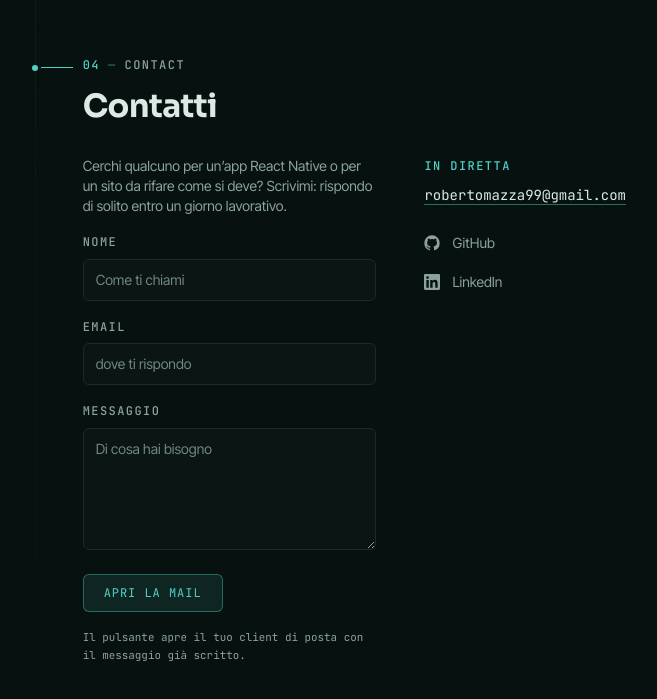
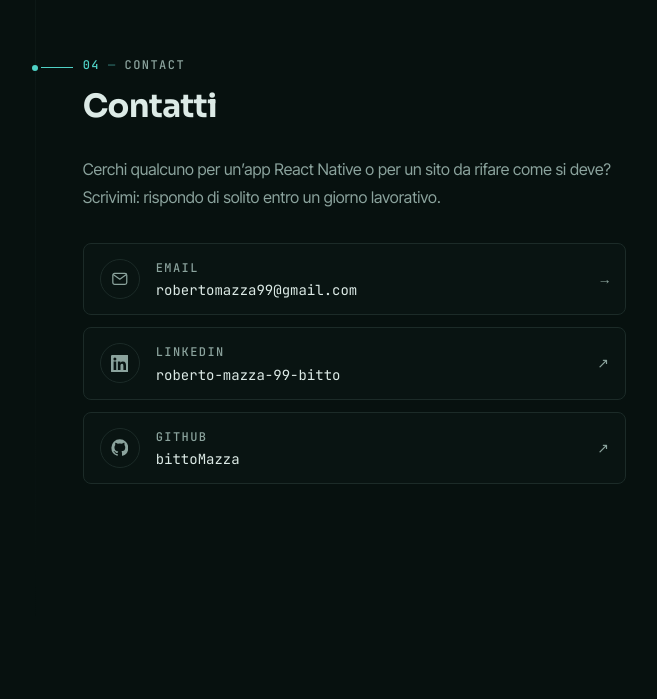
Before and after one commit to bittoMazza/Personal-Portfolio, a React (Vite) app: page / in a window 1280 px wide. Shown: the part 3520-4219 px from the top of the page, without its empty margins (542-1199 px from the left). After the commit the page ends 4180 px from the top, so only its background shows below. Built offline with nearby package versions, Linux system fonts and the light colour scheme.

Commit message:
chenga mobile style, change contacts section

```diff
--- a/src/App.tsx
+++ b/src/App.tsx
@@ -22,7 +22,7 @@ export default function App() {
   useReveal();
 
   return (
-    <div className="relative z-10 mx-auto max-w-6xl px-6 py-16 md:px-10 lg:flex lg:justify-between lg:gap-16 lg:px-12 lg:py-0">
+    <div className="relative z-10 mx-auto max-w-6xl px-6 pt-10 pb-12 md:px-10 md:py-16 lg:flex lg:justify-between lg:gap-16 lg:px-12 lg:py-0">
       <a
         href="#about"
         className="sr-only focus:not-sr-only focus:absolute focus:top-4 focus:left-4 focus:z-50 focus:rounded-md focus:border focus:border-accent focus:bg-void focus:px-4 focus:py-2 focus:font-mono focus:text-xs focus:text-accent"
@@ -32,7 +32,7 @@ export default function App() {
 
       <Sidebar activeId={activeId} />
 
-      <main className="relative mt-16 lg:mt-0 lg:w-[56%] lg:py-24">
+      <main className="relative mt-10 md:mt-16 lg:mt-0 lg:w-[56%] lg:py-24">
         {/* Il rail: la linea verticale a cui si appendono le tacche di sezione. */}
         <span
           aria-hidden="true"
--- a/src/components/Contact.tsx
+++ b/src/components/Contact.tsx
@@ -1,134 +1,49 @@
-import { useState } from 'react'
-import { profile, socials } from '../data/profile'
+import { socials } from '../data/profile'
 import { iconMap } from './Icons'
 
-/**
- * Il sito è statico: non c'è un backend a cui inviare il form. Alla conferma
- * componiamo una mail già scritta e la apriamo nel client di posta, così il
- * messaggio parte dall'indirizzo di chi scrive e la risposta arriva a lui.
- */
+/** Niente form: il sito è statico, quindi ogni canale è un link diretto. */
 export function Contact() {
-  const [name, setName] = useState('')
-  const [email, setEmail] = useState('')
-  const [message, setMessage] = useState('')
-
-  const handleSubmit = (event: React.FormEvent<HTMLFormElement>) => {
-    event.preventDefault()
-
-    const subject = `Contatto dal portfolio — ${name || 'nuovo messaggio'}`
-    const body = [message, '', '—', name, email].filter(Boolean).join('\n')
-
-    window.location.href = `mailto:${profile.email}?subject=${encodeURIComponent(
-      subject,
-    )}&body=${encodeURIComponent(body)}`
-  }
-
-  const fieldClass =
-    'w-full rounded-md border border-hairline bg-surface/60 px-3 py-2.5 font-sans text-sm text-ink placeholder:text-muted/80 transition-colors duration-300 focus:border-accent focus:outline-none'
-
   return (
-    <div className="grid gap-10 lg:grid-cols-[1fr_auto] lg:gap-12">
-      <form onSubmit={handleSubmit} className="reveal max-w-md space-y-4">
-        <p className="text-sm text-pretty">
+    <div className="reveal max-w-xl">
+      <p className="text-pretty">
         Cerchi qualcuno per un’app React Native o per un sito da rifare come si deve? Scrivimi:
         rispondo di solito entro un giorno lavorativo.
       </p>
 
-        <div>
-          <label htmlFor="contact-name" className="eyebrow mb-1.5 block text-muted">
-            Nome
-          </label>
-          <input
-            id="contact-name"
-            name="name"
-            type="text"
-            required
-            autoComplete="name"
-            value={name}
-            onChange={(event) => setName(event.target.value)}
-            placeholder="Come ti chiami"
-            className={fieldClass}
-          />
-        </div>
-
-        <div>
-          <label htmlFor="contact-email" className="eyebrow mb-1.5 block text-muted">
-            Email
-          </label>
-          <input
-            id="contact-email"
-            name="email"
-            type="email"
-            required
-            autoComplete="email"
-            value={email}
-            onChange={(event) => setEmail(event.target.value)}
-            placeholder="dove ti rispondo"
-            className={fieldClass}
-          />
-        </div>
-
-        <div>
-          <label htmlFor="contact-message" className="eyebrow mb-1.5 block text-muted">
-            Messaggio
-          </label>
-          <textarea
-            id="contact-message"
-            name="message"
-            required
-            rows={5}
-            value={message}
-            onChange={(event) => setMessage(event.target.value)}
-            placeholder="Di cosa hai bisogno"
-            className={`${fieldClass} resize-y`}
-          />
-        </div>
-
-        <button
-          type="submit"
-          className="glow-hover inline-flex items-center gap-2 rounded-md border border-accent/40 bg-accent/10 px-5 py-2.5 font-mono text-xs tracking-[0.08em] text-accent uppercase hover:bg-accent/15"
-        >
-          Apri la mail
-        </button>
-
-        <p className="font-mono text-[0.68rem] text-muted">
-          Il pulsante apre il tuo client di posta con il messaggio già scritto.
-        </p>
-      </form>
-
-      <aside className="reveal">
-        <p className="eyebrow">In diretta</p>
-        <a href={`mailto:${profile.email}`} className="link-accent mt-2 inline-block font-mono text-sm">
-          {profile.email}
-        </a>
-
-        <ul className="mt-6 space-y-3">
-          {socials
-            .filter((social) => social.icon !== 'mail')
-            .map((social) => {
+      <ul className="mt-8 space-y-3">
+        {socials.map((social) => {
           const Icon = iconMap[social.icon]
+          const isMail = social.icon === 'mail'
           return (
             <li key={social.label}>
               <a
                 href={social.href}
-                    target="_blank"
-                    rel="noreferrer noopener"
-                    className="group inline-flex items-center gap-3 text-sm text-muted transition-colors duration-300 hover:text-accent"
+                target={isMail ? undefined : '_blank'}
+                rel={isMail ? undefined : 'noreferrer noopener'}
+                className="glow-hover group flex items-center gap-4 rounded-lg border border-hairline bg-surface/40 px-4 py-3.5"
               >
-                    <Icon className="h-4 w-4" />
-                    {social.label}
+                <span className="flex size-10 shrink-0 items-center justify-center rounded-full border border-hairline text-muted transition-colors duration-300 group-hover:border-accent/50 group-hover:text-accent">
+                  <Icon className="h-[1.1rem] w-[1.1rem]" />
+                </span>
+
+                <span className="min-w-0 flex-1">
+                  <span className="eyebrow block text-muted">{social.label}</span>
+                  <span className="mt-0.5 block truncate font-mono text-sm text-ink transition-colors duration-300 group-hover:text-accent">
+                    {social.handle}
+                  </span>
+                </span>
+
                 <span
                   aria-hidden="true"
-                      className="font-mono text-[0.7rem] opacity-0 transition-opacity duration-300 group-hover:opacity-100"
+                  className="font-mono text-sm text-muted transition-all duration-300 group-hover:translate-x-0.5 group-hover:-translate-y-0.5 group-hover:text-accent"
                 >
-                      ↗
+                  {isMail ? '→' : '↗'}
                 </span>
               </a>
             </li>
           )
         })}
       </ul>
-      </aside>
     </div>
   )
 }
--- a/src/components/Section.tsx
+++ b/src/components/Section.tsx
@@ -20,7 +20,7 @@ export function Section({ id, index, label, title, isActive, children }: Section
     <section
       id={id}
       aria-labelledby={`${id}-title`}
-      className="scroll-mt-16 py-14 [&:first-of-type]:pt-0 md:pl-12 lg:py-20"
+      className="scroll-mt-16 py-10 [&:first-of-type]:pt-0 md:py-14 md:pl-12 lg:py-20"
     >
       <header className="reveal relative">
         {/* Tacca sul rail. */}
@@ -54,7 +54,7 @@ export function Section({ id, index, label, title, isActive, children }: Section
         </h2>
       </header>
 
-      <div className="mt-8">{children}</div>
+      <div className="mt-6 md:mt-8">{children}</div>
     </section>
   )
 }
--- a/src/data/profile.ts
+++ b/src/data/profile.ts
@@ -1,6 +1,8 @@
 export type SocialLink = {
   label: string;
   href: string;
+  /** Come appare il contatto: username o indirizzo. */
+  handle: string;
   icon: "github" | "linkedin" | "mail";
 };
 
@@ -20,19 +22,22 @@ export const profile = {
 
 export const socials: SocialLink[] = [
   {
-    label: "GitHub",
-    href: "https://github.com/bittoMazza",
-    icon: "github",
+    label: "Email",
+    href: `mailto:${profile.email}`,
+    handle: profile.email,
+    icon: "mail",
   },
   {
     label: "LinkedIn",
     href: "https://www.linkedin.com/in/roberto-mazza-99-bitto/",
+    handle: "roberto-mazza-99-bitto",
     icon: "linkedin",
   },
   {
-    label: "Email",
-    href: `mailto:${profile.email}`,
-    icon: "mail",
+    label: "GitHub",
+    href: "https://github.com/bittoMazza",
+    handle: "bittoMazza",
+    icon: "github",
   },
 ];
 
--- a/src/hooks/useReveal.ts
+++ b/src/hooks/useReveal.ts
@@ -1,4 +1,4 @@
-import { useEffect } from 'react'
+import { useEffect } from "react";
 
 /**
  * Aggiunge .is-visible agli elementi .reveal quando entrano nella viewport,
@@ -6,26 +6,36 @@ import { useEffect } from 'react'
  */
 export function useReveal(): void {
   useEffect(() => {
-    const nodes = Array.from(document.querySelectorAll<HTMLElement>('.reveal'))
+    const nodes = Array.from(document.querySelectorAll<HTMLElement>(".reveal"));
 
-    const prefersReduced = window.matchMedia('(prefers-reduced-motion: reduce)').matches
-    if (prefersReduced || !('IntersectionObserver' in window)) {
-      nodes.forEach((node) => node.classList.add('is-visible'))
-      return
+    const prefersReduced = window.matchMedia(
+      "(prefers-reduced-motion: reduce)"
+    ).matches;
+    if (prefersReduced || !("IntersectionObserver" in window)) {
+      nodes.forEach((node) => node.classList.add("is-visible"));
+      return;
     }
+
+    const pending = nodes.filter((node) => {
+      if (node.getBoundingClientRect().top < window.innerHeight) {
+        node.classList.add("is-visible");
+        return false;
+      }
+      return true;
+    });
 
     const observer = new IntersectionObserver(
       (entries) => {
         for (const entry of entries) {
-          if (!entry.isIntersecting) continue
-          entry.target.classList.add('is-visible')
-          observer.unobserve(entry.target)
+          if (!entry.isIntersecting) continue;
+          entry.target.classList.add("is-visible");
+          observer.unobserve(entry.target);
         }
       },
-      { rootMargin: '0px 0px -12% 0px', threshold: 0.08 },
-    )
+      { rootMargin: "0px 0px -12% 0px", threshold: 0.08 }
+    );
 
-    nodes.forEach((node) => observer.observe(node))
-    return () => observer.disconnect()
-  }, [])
+    pending.forEach((node) => observer.observe(node));
+    return () => observer.disconnect();
+  }, []);
 }
```
Also changed, not shown: src/components/MobileNav.tsx (+5 -5 lines). Lines whose indentation alone changed are shown as unchanged.
